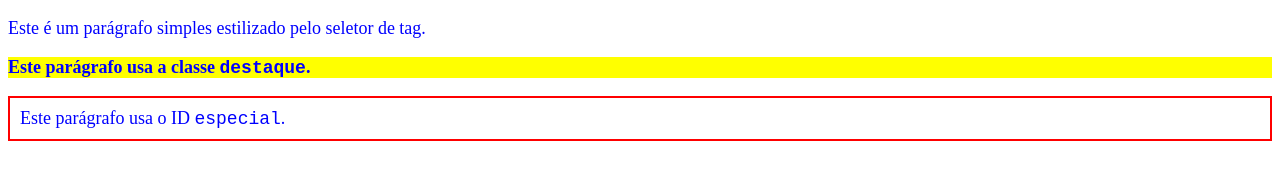
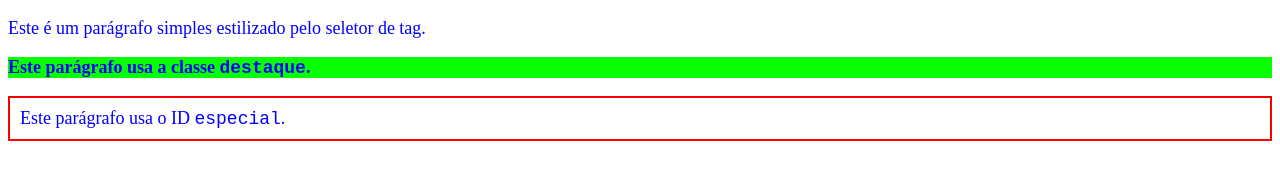
Before and after one commit to peddrohne/frontend, a plain HTML site: page cssexemplo.html in a window 1280 px wide. Drawn offline with Linux system fonts and the light colour scheme.

Commit message:
index corrigido e cor do destaque no css alterado de amarelo para verde

```diff
--- a/cssexemplo.html
+++ b/cssexemplo.html
@@ -12,7 +12,7 @@
 
     /* seletor de classe */
     .destaque {
-      background-color: yellow;
+      background-color: rgb(9, 255, 0);
       font-weight: bold;
     }
 
```
